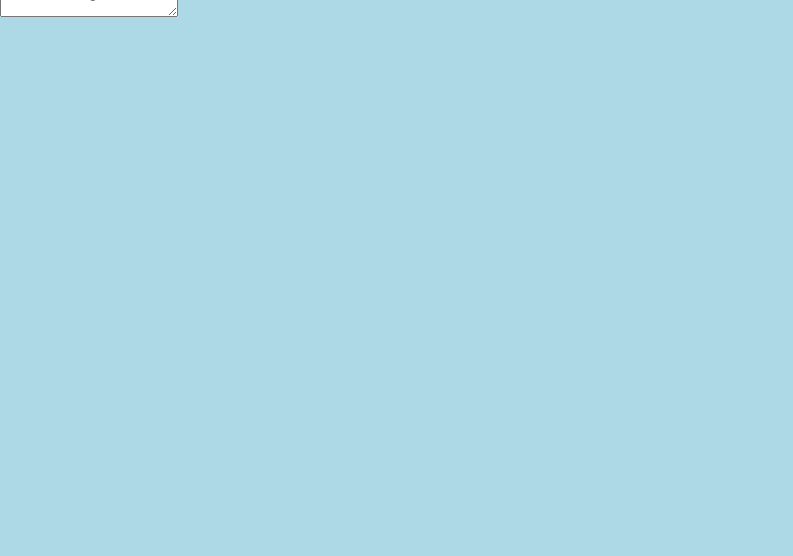
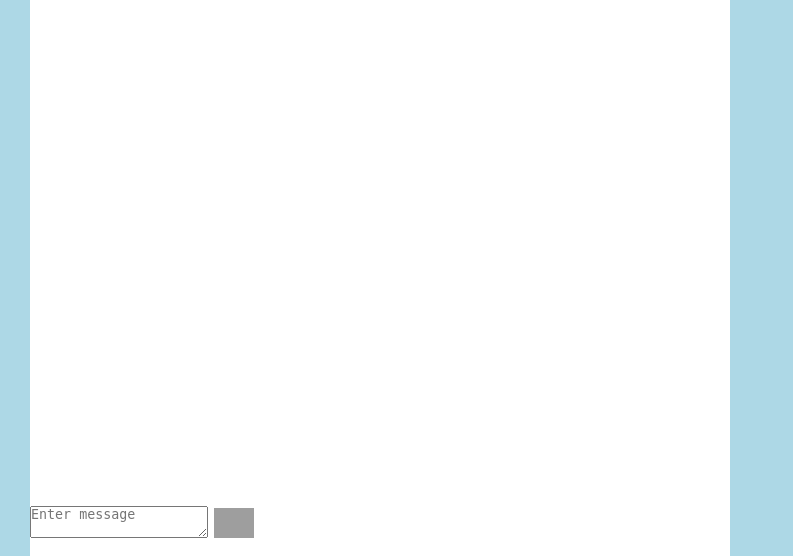
Before and after one commit to YomnaElmousalami/recipe-generator, a Flask app: page / in a window 1280 px wide. Shown: the part 427-983 px from the top of the page, without its empty margins (0-793 px from the left). Before the commit the page ends 444 px from the top, so only its background shows below. Run offline with Flask 3, Linux system fonts and the light colour scheme; grey boxes are pictures that could not be loaded.

Commit message:
added chat box

```diff
--- a/static/style.css
+++ b/static/style.css
@@ -32,3 +32,19 @@ body{
 .logo img {
   max-width: 100px;
 }
+
+.send_logo img{
+  max-width: 40px;
+}
+
+.chatbot{
+  background: white;
+  width: 700px;
+  height: 700px;
+  transform: translateX(30px);
+  font-size: 20px;
+}
+
+.chatbot .chatbox{
+  height: 630px;
+}
--- a/templates/index.html
+++ b/templates/index.html
@@ -14,17 +14,22 @@
 <h1> Insta Chef <img src = "https://attic.sh/iiq017aushlxw6gd3e2mqziazci2" class = "image"> </h1>
 <p class = "avatar">Welcome to Insta Chef! Here you can retrieve recipes instantly without needing to search the internet for hours!</p>
 
+
+<div class = "chatbot">
 <ul class = "chatbox">
     <li class = "chat incoming">
-        <span class = "logo">
+        <span id = "query" class = "logo">
             <img src = "https://attic.sh/iiq017aushlxw6gd3e2mqziazci2" alt = "Logo">
             <p>Hi, How can I help you?</p>
         </span>
     </li>
 </ul>
-
 <div class = "input">
     <textarea placeholder = "Enter message"></textarea>
+    <span id = "send" class = "send_logo">
+        <img src = "https://cdn.iconscout.com/icon/free/png-256/free-send-icon-download-in-svg-png-gif-file-formats--sent-share-transfer-ui-basic-pack-user-interface-icons-2082560.png"></img>
+    </span>
+</div>
 </div>
 
 </body>
```
